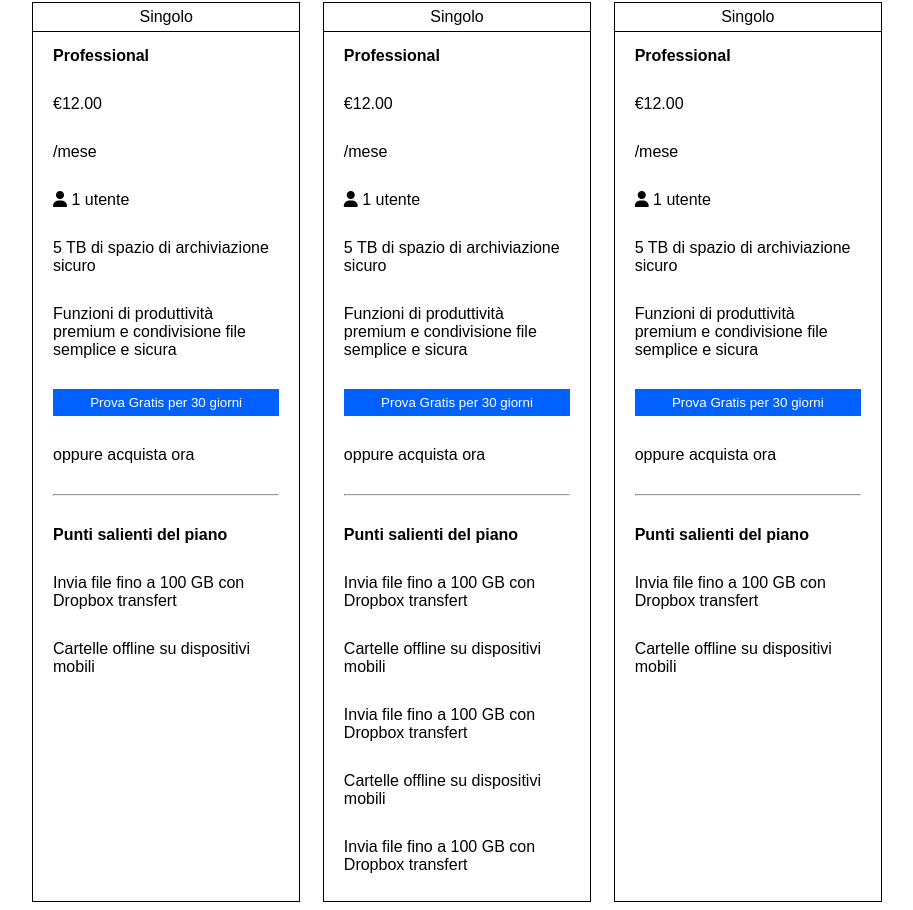
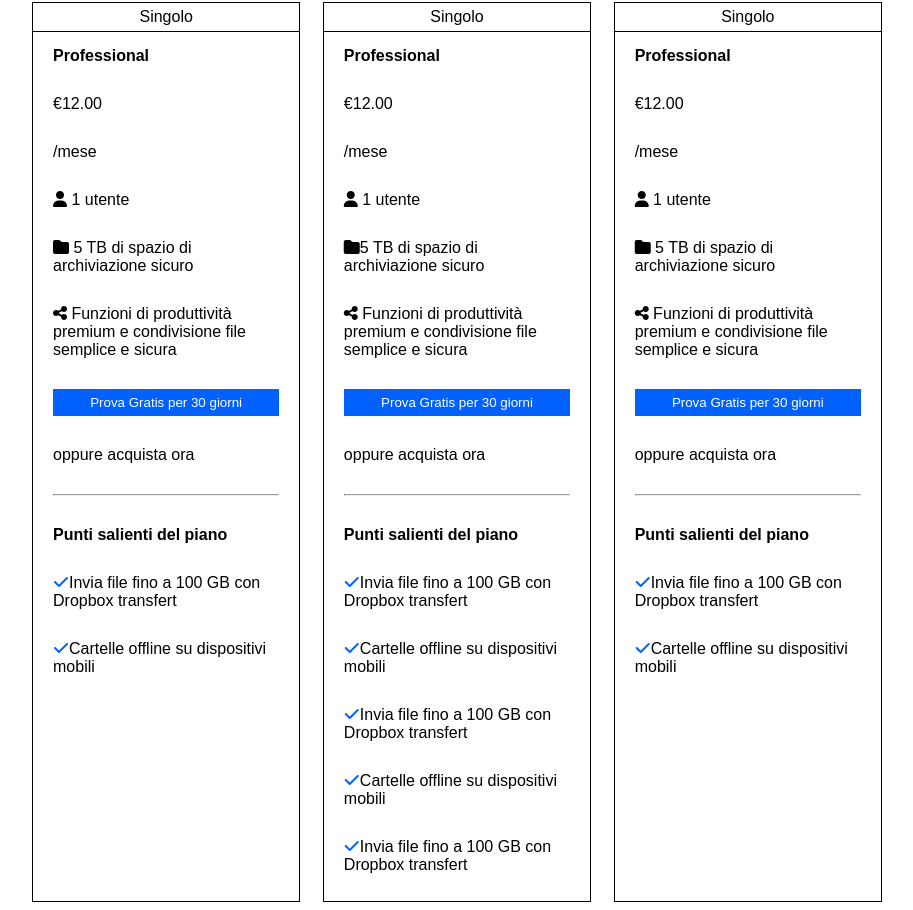
Before and after one commit to AlessandroVola/htmlcss-dropbox, a plain HTML site: page index.html in a window 1280 px wide. Shown: the part 890-1800 px from the top of the page, without its empty margins (183-1096 px from the left). Drawn offline with Linux system fonts and the light colour scheme.

Commit message:
other-changes

```diff
--- a/index.html
+++ b/index.html
@@ -74,14 +74,15 @@
                             <div class="price">&euro;12.00</div>
                             <div class="time">/mese</div>
                             <div><i class="fas fa-user"></i> 1 utente</div>
-                            <div>5 TB di spazio di archiviazione sicuro</div>
-                            <div>Funzioni di produttività premium e condivisione file semplice e sicura</div>
+                            <div><i class="fa-solid fa-folder"></i> 5 TB di spazio di archiviazione sicuro</div>
+                            <div><i class="fa-solid fa-share-nodes"></i> Funzioni di produttività premium e condivisione
+                                file semplice e sicura</div>
                             <button class="blue">Prova Gratis per 30 giorni</button>
                             <div>oppure acquista ora</div>
                             <hr>
                             <div><strong>Punti salienti del piano</strong></div>
-                            <div>Invia file fino a 100 GB con Dropbox transfert</div>
-                            <div>Cartelle offline su dispositivi mobili</div>
+                            <div><i class="fa-solid fa-check"></i>Invia file fino a 100 GB con Dropbox transfert</div>
+                            <div><i class="fa-solid fa-check"></i>Cartelle offline su dispositivi mobili</div>
                         </div>
                     </div>
                     <div class="type">
@@ -91,17 +92,18 @@
                             <div class="price">&euro;12.00</div>
                             <div class="time">/mese</div>
                             <div><i class="fas fa-user"></i> 1 utente</div>
-                            <div>5 TB di spazio di archiviazione sicuro</div>
-                            <div>Funzioni di produttività premium e condivisione file semplice e sicura</div>
+                            <div><i class="fa-solid fa-folder"></i>5 TB di spazio di archiviazione sicuro</div>
+                            <div><i class="fa-solid fa-share-nodes"></i> Funzioni di produttività premium e condivisione
+                                file semplice e sicura</div>
                             <button class="blue">Prova Gratis per 30 giorni</button>
                             <div>oppure acquista ora</div>
                             <hr>
                             <div><strong>Punti salienti del piano</strong></div>
-                            <div>Invia file fino a 100 GB con Dropbox transfert</div>
-                            <div>Cartelle offline su dispositivi mobili</div>
-                            <div>Invia file fino a 100 GB con Dropbox transfert</div>
-                            <div>Cartelle offline su dispositivi mobili</div>
-                            <div>Invia file fino a 100 GB con Dropbox transfert</div>
+                            <div><i class="fa-solid fa-check"></i>Invia file fino a 100 GB con Dropbox transfert</div>
+                            <div><i class="fa-solid fa-check"></i>Cartelle offline su dispositivi mobili</div>
+                            <div><i class="fa-solid fa-check"></i>Invia file fino a 100 GB con Dropbox transfert</div>
+                            <div><i class="fa-solid fa-check"></i>Cartelle offline su dispositivi mobili</div>
+                            <div><i class="fa-solid fa-check"></i>Invia file fino a 100 GB con Dropbox transfert</div>
                         </div>
                     </div>
                     <div class="type">
@@ -111,14 +113,15 @@
                             <div class="price">&euro;12.00</div>
                             <div class="time">/mese</div>
                             <div><i class="fas fa-user"></i> 1 utente</div>
-                            <div>5 TB di spazio di archiviazione sicuro</div>
-                            <div>Funzioni di produttività premium e condivisione file semplice e sicura</div>
+                            <div><i class="fa-solid fa-folder"></i> 5 TB di spazio di archiviazione sicuro</div>
+                            <div><i class="fa-solid fa-share-nodes"></i> Funzioni di produttività premium e condivisione
+                                file semplice e sicura</div>
                             <button class="blue">Prova Gratis per 30 giorni</button>
                             <div>oppure acquista ora</div>
                             <hr>
                             <div><strong>Punti salienti del piano</strong></div>
-                            <div>Invia file fino a 100 GB con Dropbox transfert</div>
-                            <div>Cartelle offline su dispositivi mobili</div>
+                            <div><i class="fa-solid fa-check"></i>Invia file fino a 100 GB con Dropbox transfert</div>
+                            <div><i class="fa-solid fa-check"></i>Cartelle offline su dispositivi mobili</div>
                         </div>
                     </div>
                 </div>
@@ -229,9 +232,14 @@
                 <div class="feedback-container">
                     <img src="img/designit.svg" alt="">
                     <hr>
-                    <div>Lorem ipsum dolor sit amet consectetur adipisicing elit. Magnam soluta distinctio asperiores,
-                        nam accusamus possimus commodi assumenda a dignissimos nostrum sequi, exercitationem qui
-                        consectetur cupiditate tenetur quisquam, repudiandae blanditiis similique.</div>
+                    <div class="feedback-container-text">
+                        <div>Lorem ipsum dolor sit amet consectetur adipisicing elit. Magnam soluta distinctio
+                            asperiores,
+                            nam accusamus possimus commodi assumenda a dignissimos nostrum sequi, exercitationem qui
+                            consectetur cupiditate tenetur quisquam, repudiandae blanditiis similique.
+                        </div>
+                        <div>Morthen Thomsen, Global IT Lead</div>
+                    </div>
                 </div>
                 <div class="block-container flex wrap">
                     <div class="square flex wbr">
--- a/style.css
+++ b/style.css
@@ -191,8 +191,9 @@ h2 {
     text-align: center;
 }
 
-
-
+.fa-check {
+    color: #0161ff;
+}
 
 
 
@@ -212,6 +213,10 @@ h2 {
     width: 150px;
     background-color: white;
     padding: 10px;
+}
+
+h4 {
+    padding-top: 30px;
 }
 
 .img-partner {
@@ -314,6 +319,19 @@ h2 {
     background-color: #ffd830;
 }
 
+.feedback-container>* {
+    margin: 25px 20px;
+}
+
+.feedback-container img {
+    width: 50%;
+}
+
+.feedback-container-text>* {
+    font-weight: 200;
+    font-size: 0.9rem;
+    padding: 40px 0;
+}
 
 .free-trial {
     background-color: #b4d0e7;
```
